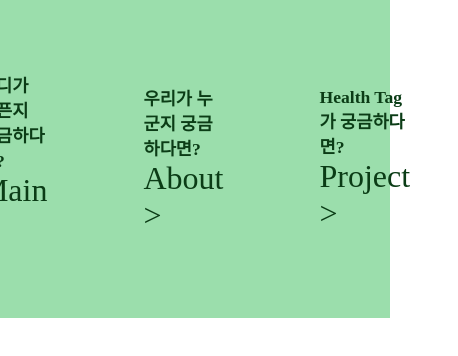
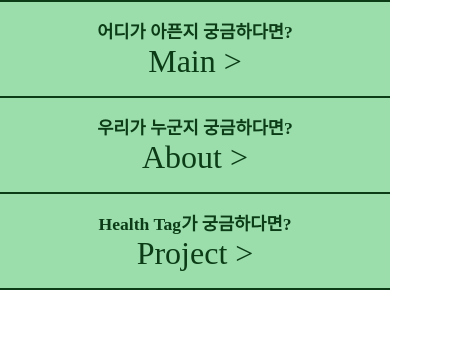
Before and after one commit to Dev-Dream/HealthTag, a plain HTML site: page Webserver/Front-end/pages/footer.html in a window 390 px wide. Shown: the whole page, 458 px wide, since content can reach past the window. Drawn offline with Linux system fonts and the light colour scheme.

Commit message:
Feat: add footer design for mobile device

```diff
--- a/Webserver/Front-end/css/footer.css
+++ b/Webserver/Front-end/css/footer.css
@@ -5,7 +5,7 @@
 }
 
 footer{
-  width: 100%;
+  width: 100vw;
   overflow: hidden;
 }
 .footer_obj{
@@ -45,3 +45,27 @@ footer{
   font-family: 'NanumSquareRoundB';
   font-size: 1.1em;
 }
+
+/* mobile */
+
+
+@media (max-width: 1000px){
+  .footer_obj{
+    height: 17.1em;
+    overflow: hidden;
+  }
+  .footer_content{
+    display: flex;
+    flex-direction: column;
+    padding: 0px;
+  }
+  .footer .footer_content div{
+    padding: 1em 0em;
+    width: 100%;
+    text-align: center;
+    border-top: 2px solid #0b3c16;
+  }
+  .footer .footer_content div:last-child{
+    border-bottom: 2px solid #0b3c16;
+  }
+}
```
